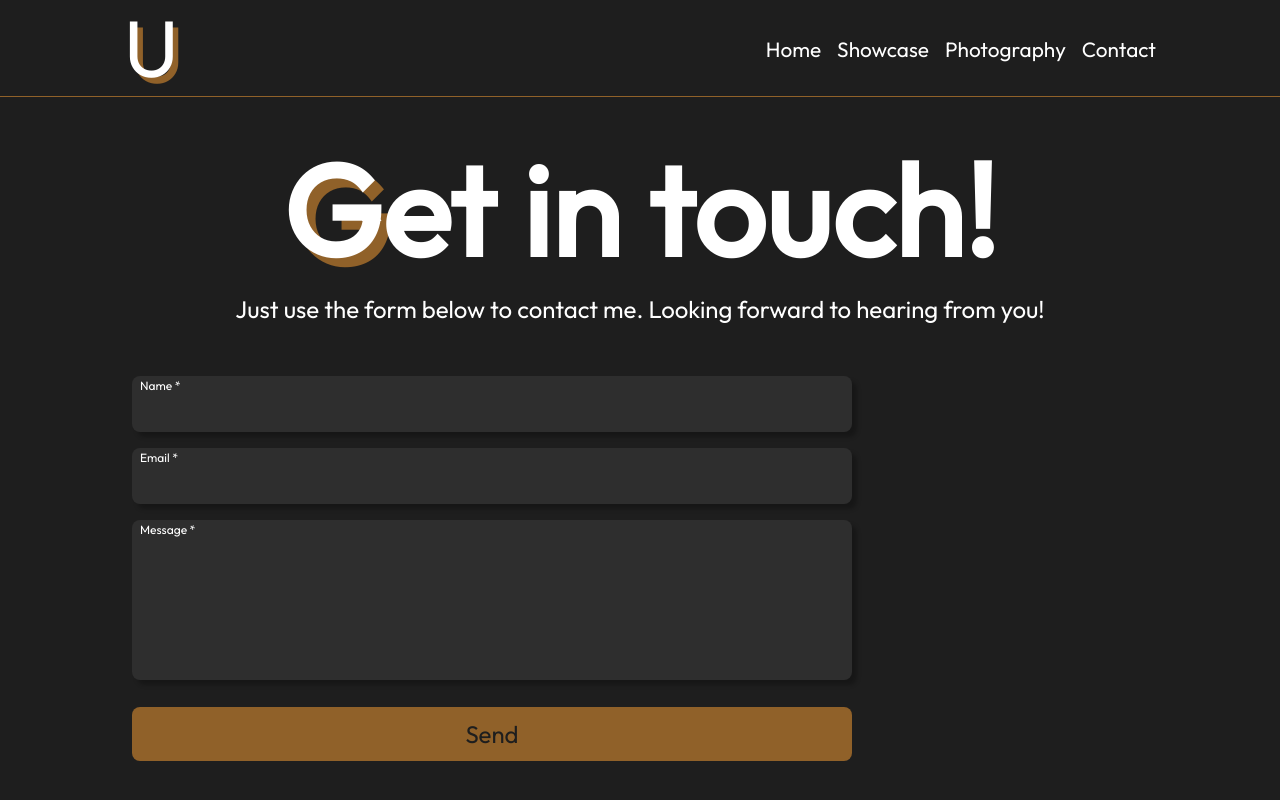
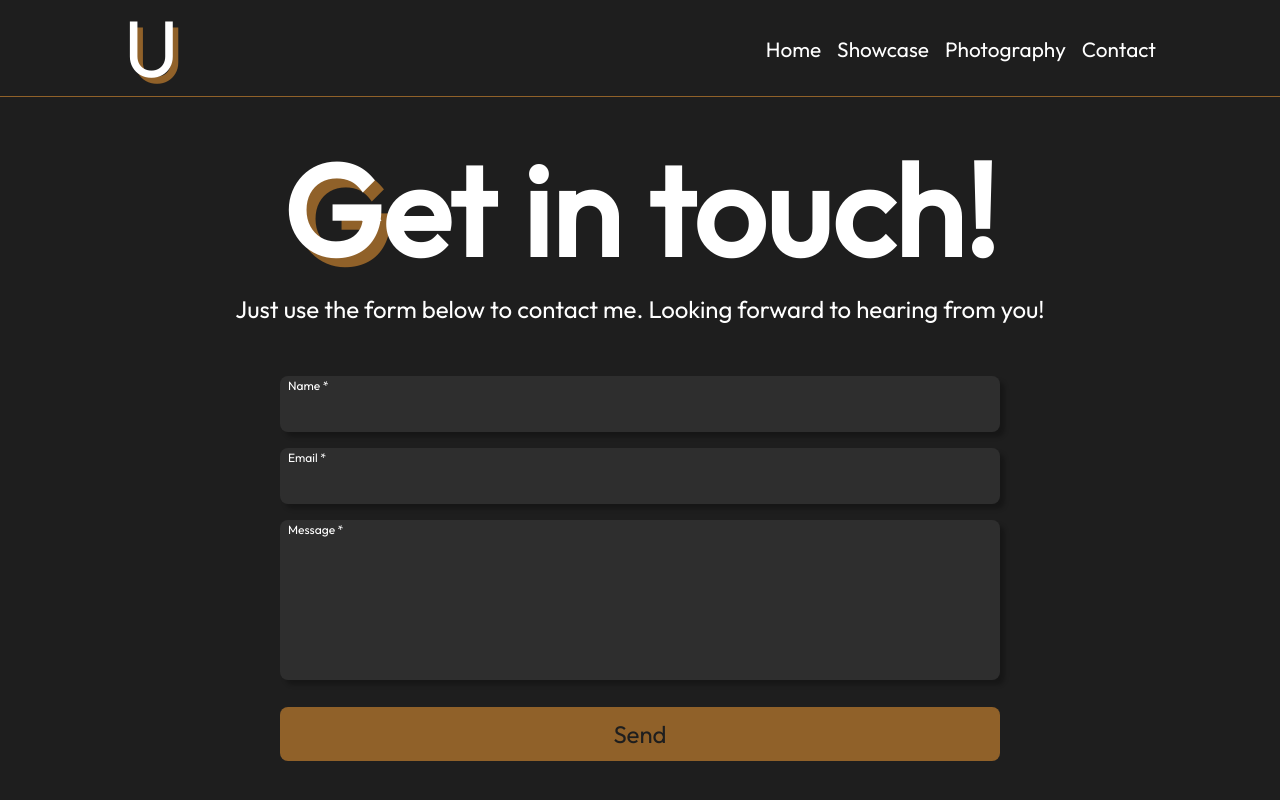
Before and after one commit to umute97/personal-page, a Vue app: page /contact in a window 1280 px wide. Built offline with nearby package versions, Linux system fonts and the light colour scheme.

Commit message:
Fix layout centering

```diff
--- a/src/assets/main.css
+++ b/src/assets/main.css
@@ -375,6 +375,11 @@ nav[role="tablist"] > .active {
     text-align: center;
 }
 
+.contact-form {
+    max-width: var(--max-content-width-md);
+    margin: 0 auto;
+}
+
 .contact-form form {
     display: flex;
     flex-direction: column;
```
